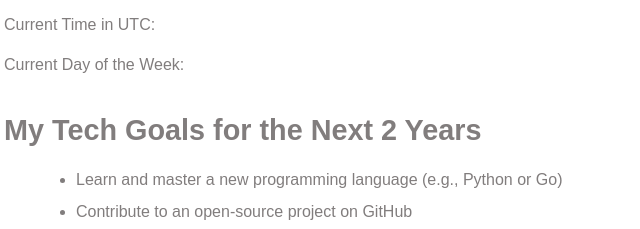
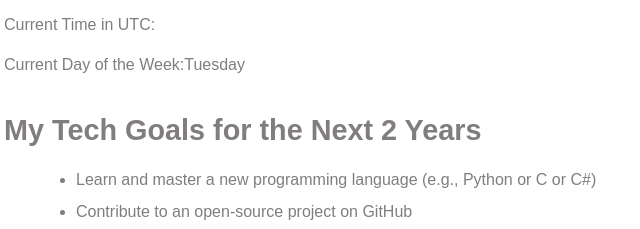
Before and after one commit to belZ1232/personal_website, a plain HTML site: page index.html in a window 1280 px wide. Shown: the part 381-610 px from the top of the page, 236-876 px from the left. Drawn offline with Linux system fonts and the light colour scheme; a script that the page names is missing.

Commit message:
Update index.html

```diff
--- a/index.html
+++ b/index.html
@@ -23,14 +23,14 @@
       <h2>Current Time and Day</h2>
       <div>
         <p>Current Time in UTC: <span data-testid="currentTimeUTC"></span></p>
-        <p>Current Day of the Week: <span data-testid="currentDay"></span></p>
+        <p>Current Day of the Week:Tuesday <span data-testid="currentDay"></span></p>
       </div>
     </section>
 
     <section>
       <h2>My Tech Goals for the Next 2 Years</h2>
       <ul>
-        <li>Learn and master a new programming language (e.g., Python or Go)</li>
+        <li>Learn and master a new programming language (e.g., Python or C or C#)</li>
         <li>Contribute to an open-source project on GitHub</li>
         <li>Develop a full-stack web application using React and Node.js</li>
         <li>Gain experience in cloud computing and DevOps practices</li>
```
